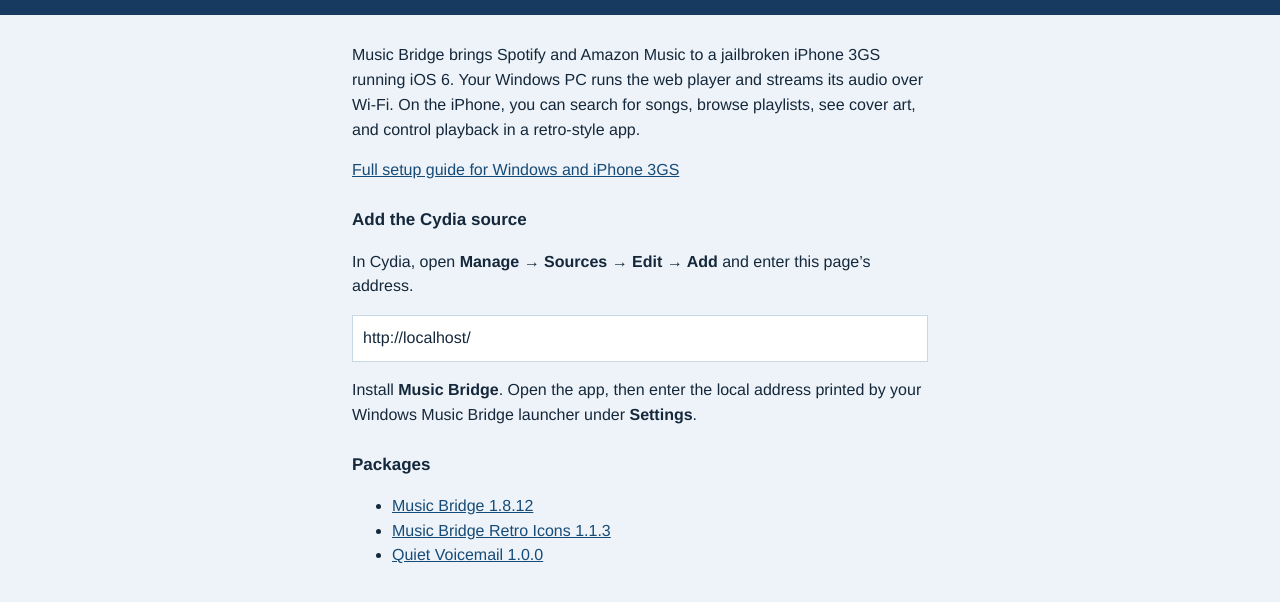
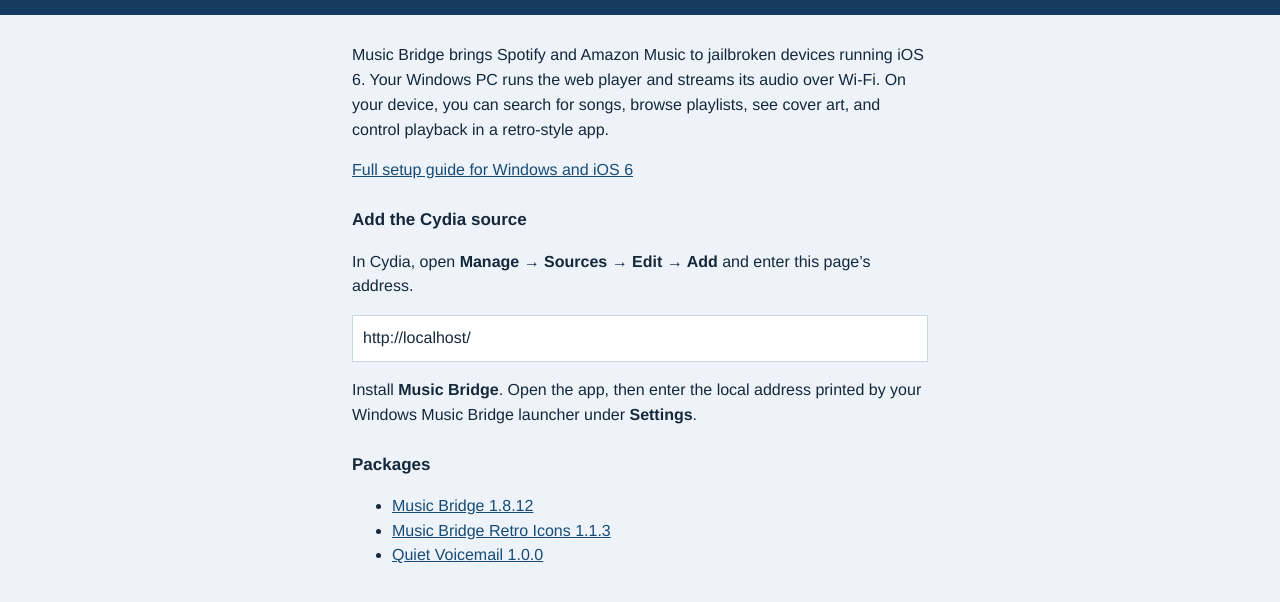
Before and after one commit to kabonkvvms/repo, a plain HTML site: page index.html in a window 1280 px wide. Shown: the part 58-660 px from the top of the page. Drawn offline with Linux system fonts and the light colour scheme.

Commit message:
Describe iOS 6 devices without naming a specific model

```diff
--- a/index.html
+++ b/index.html
@@ -14,8 +14,8 @@
 </style>
 <header><h1>Music Bridge</h1></header>
 <main>
-  <p>Music Bridge brings Spotify and Amazon Music to a jailbroken iPhone 3GS running iOS 6. Your Windows PC runs the web player and streams its audio over Wi-Fi. On the iPhone, you can search for songs, browse playlists, see cover art, and control playback in a retro-style app.</p>
-  <p><a href="setup.html">Full setup guide for Windows and iPhone 3GS</a></p>
+  <p>Music Bridge brings Spotify and Amazon Music to jailbroken devices running iOS 6. Your Windows PC runs the web player and streams its audio over Wi-Fi. On your device, you can search for songs, browse playlists, see cover art, and control playback in a retro-style app.</p>
+  <p><a href="setup.html">Full setup guide for Windows and iOS 6</a></p>
   <h2>Add the Cydia source</h2>
   <p>In Cydia, open <strong>Manage → Sources → Edit → Add</strong> and enter this page’s address.</p>
   <p class="source" id="source">Use the full address of this page, including the repo name.</p>
```
Also changed, not shown: setup.html (+1 -1 lines).
